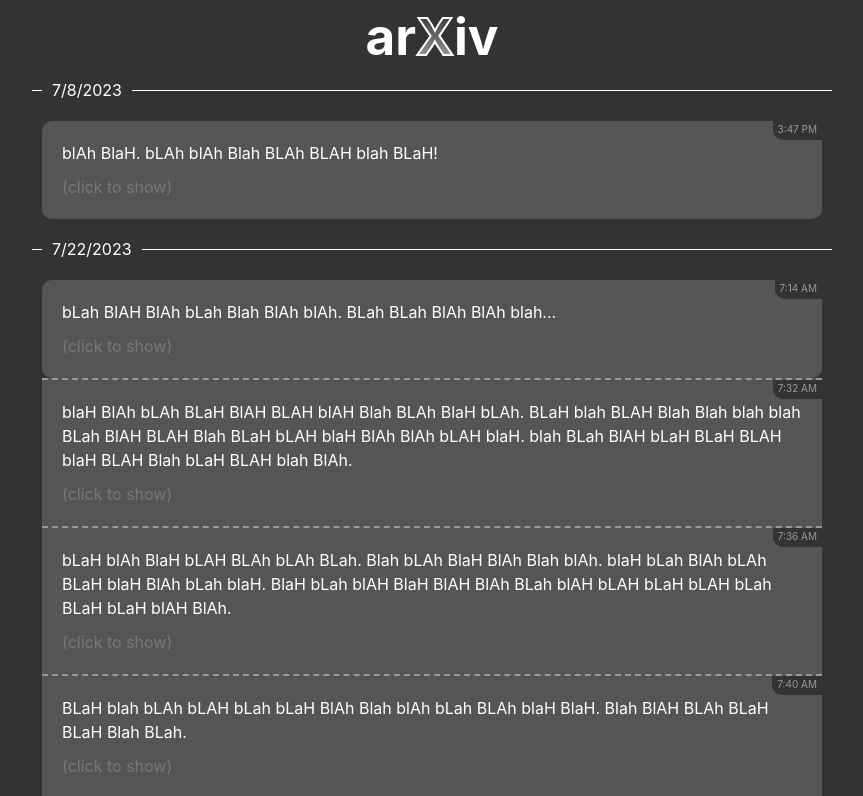
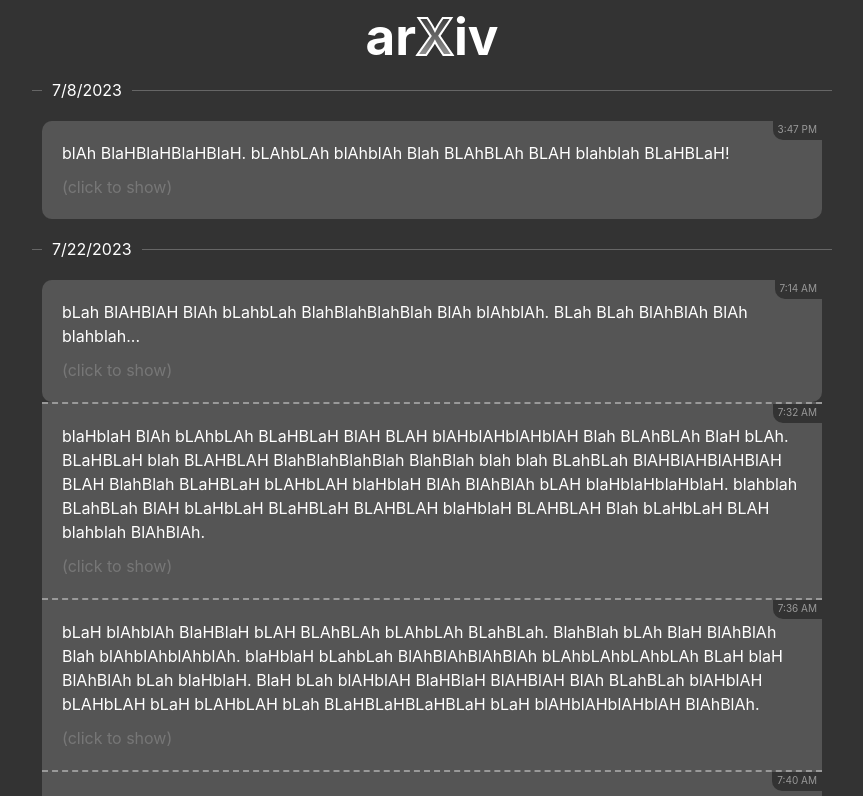
Before and after one commit to plachenko/arxiv, a Svelte app: page / in a window 1280 px wide. Shown: the top 796 px of the page, without its empty margins (208-1071 px from the left). Built offline with nearby package versions, Linux system fonts and the light colour scheme.

Commit message:
blahBLAhblah

```diff
--- a/package.json
+++ b/package.json
@@ -17,5 +17,8 @@
     "tslib": "^2.6.0",
     "typescript": "^5.0.2",
     "vite": "^4.4.5"
+  },
+  "dependencies": {
+    "gsap": "^3.12.2"
   }
 }
--- a/src/App.svelte
+++ b/src/App.svelte
@@ -9,6 +9,9 @@
 
   onMount((e) => {
     xPosts = [...JSON.parse(Postdata)];
+    xPosts.sort((a, b) => {
+      return new Date(b.date) - new Date(a.date);
+    });
 
     xPosts.forEach((e) => {
       e.date = new Date(e.date).toLocaleString("en-US", {
@@ -66,7 +69,7 @@
     border-left: 2px solid;
   }
   .dateGroup {
-    border-bottom: 1px solid;
+    border-bottom: 1px solid #666;
     width: 100%;
     text-align: left;
     position: relative;
--- a/src/app.css
+++ b/src/app.css
@@ -44,6 +44,7 @@ h1 {
   padding: .1rem 1rem 1rem 1rem;
   text-align: center;
   margin: 0 auto;
+  background-color:#333;
 }
 
 button {
--- a/src/lib/post.svelte
+++ b/src/lib/post.svelte
@@ -20,6 +20,10 @@
           }
         })
         .join("");
+
+      for (let i = 0; i < Math.floor(e.length / 4); i++) {
+        ret += ret;
+      }
 
       if (e.includes("...")) {
         return ret + "...";
@@ -66,6 +70,7 @@
     display: block;
     padding-top: 10px;
   }
+
   .post {
     min-width: 300px;
     cursor: pointer;
```
Also changed, not shown: 1 other file (tests, documents, lock files or other folders).
